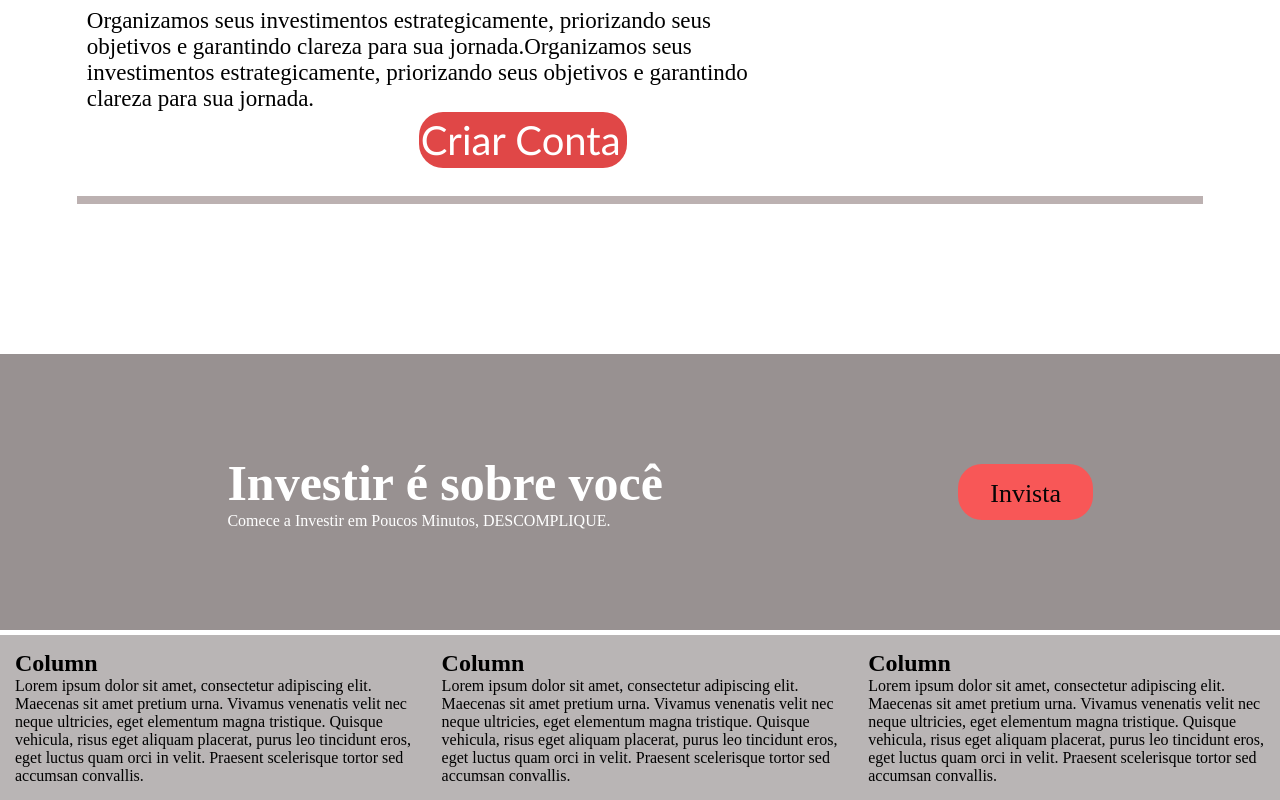
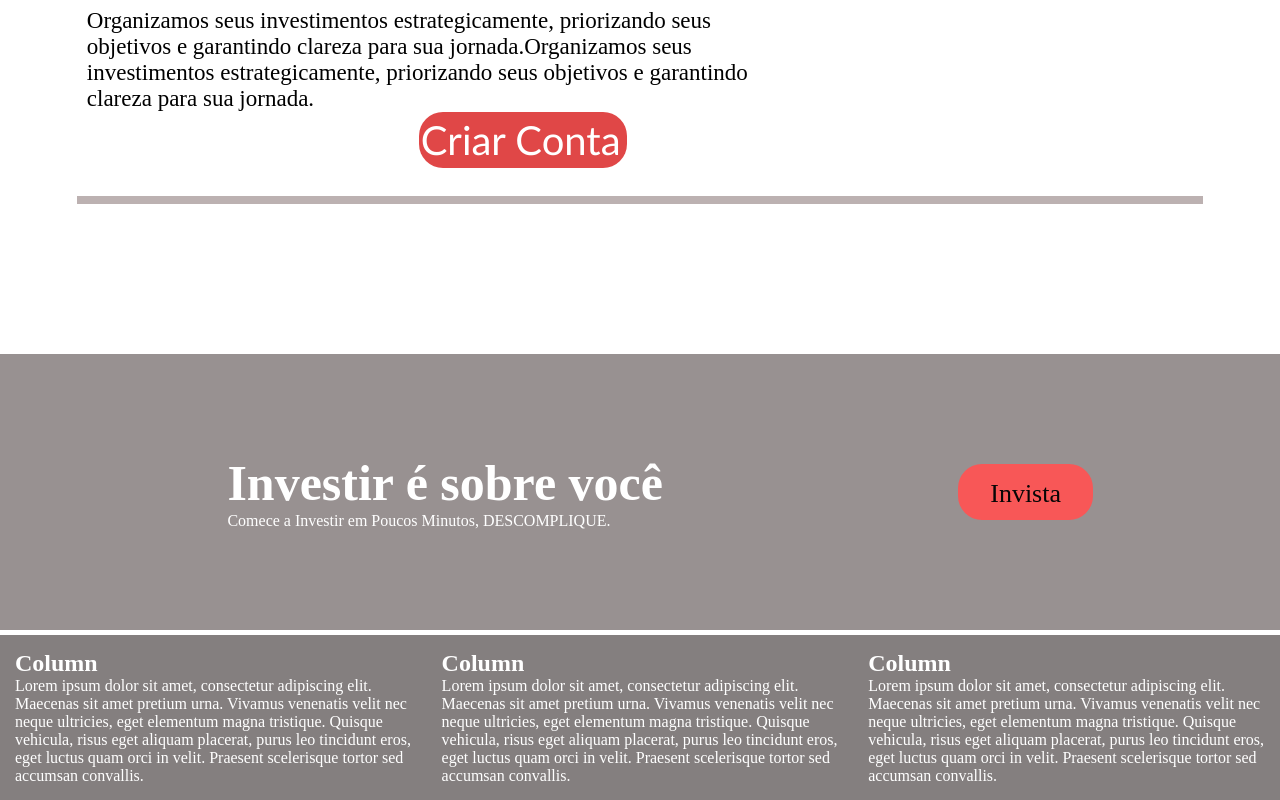
Before and after one commit to bruno-brandl/Warren-teste, a Vue app in the folder 3_teste/: page / in a window 1280 px wide. Shown: the part 1417-2217 px from the top of the page. Built offline with nearby package versions, Linux system fonts and the light colour scheme.

Commit message:
Update componente3.vue

```diff
--- a/3_teste/src/components/componente3.vue
+++ b/3_teste/src/components/componente3.vue
@@ -27,17 +27,17 @@ export default {
   float: left;
   width: 33.33%;
   padding: 15px;
-    background-color: #b9b5b5;
-}
+  background-color: #847f7f;
+   color: white;
 
-/* Clear floats after the columns */
+    }
 .row:after {
   content: "";
   display: table;
   clear: both;
 }
 
-/* Responsive layout - makes the three columns stack on top of each other instead of next to each other */
+
 @media screen and (max-width:600px) {
   .column {
     width: 100%;
```
